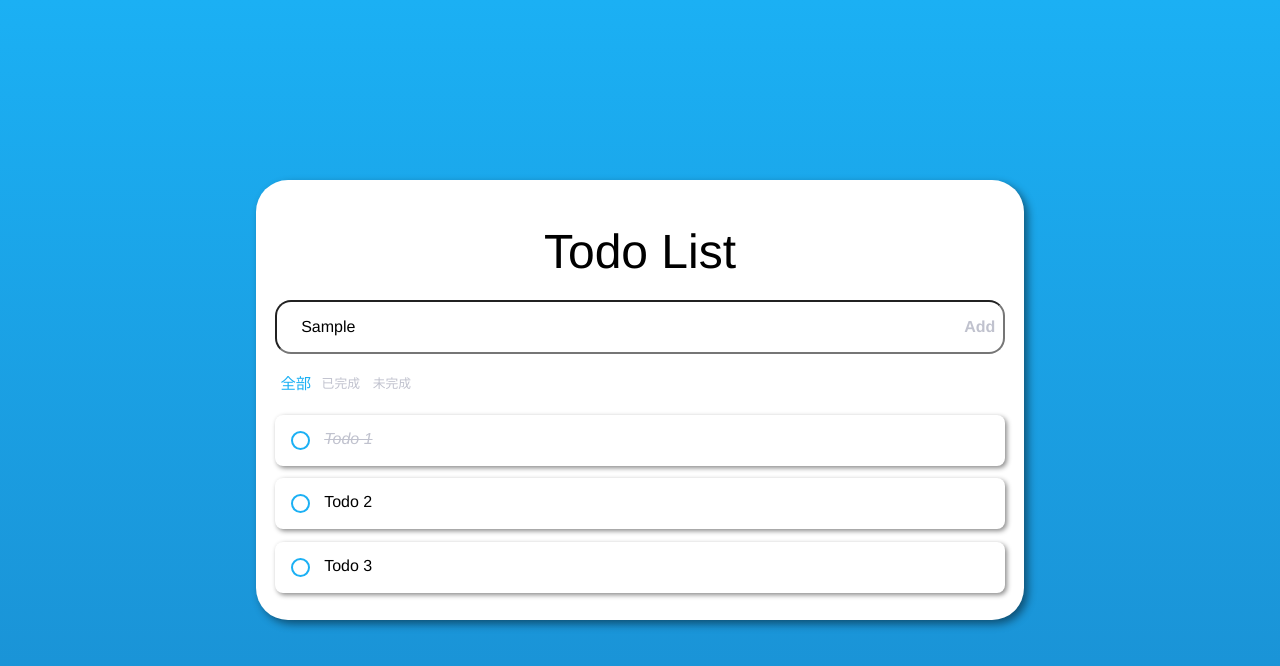
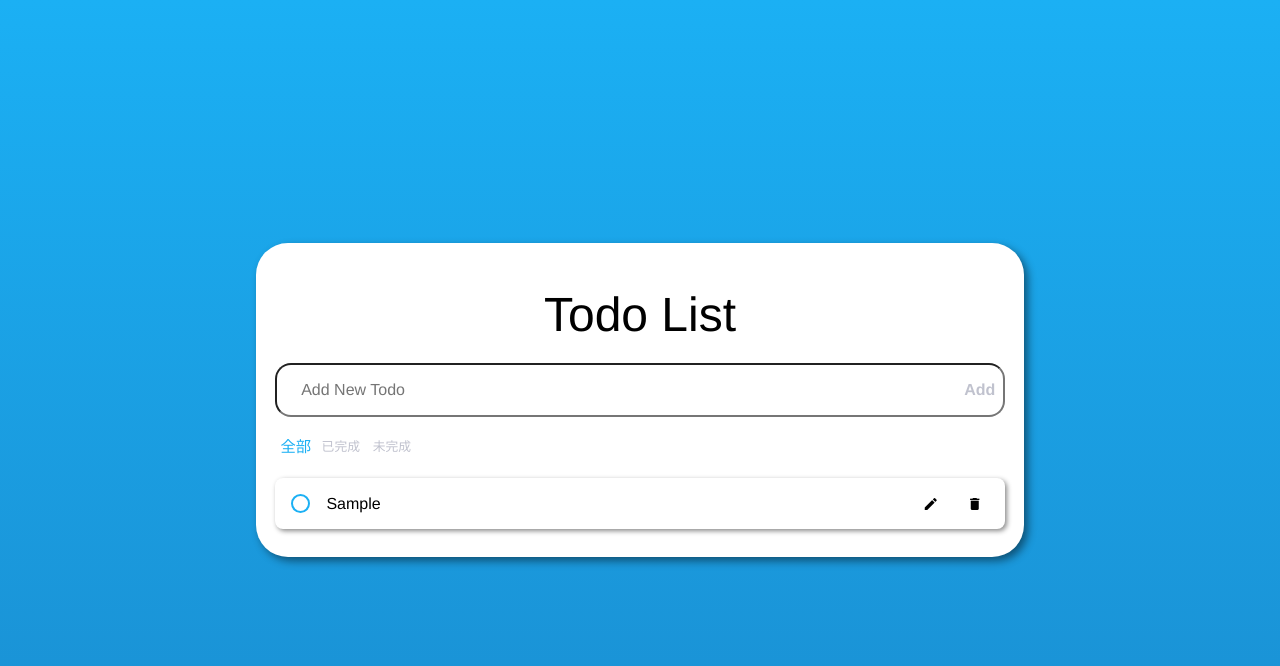
Before and after one commit to littlePlumule/pre-interview-program, a Vue app: page / in a window 1280 px wide. Both pictures are taken after typing "Sample" into the empty fields and a click on the button "Add". Shown: the top 666 px of the page. Built offline with nearby package versions, Linux system fonts and the light colour scheme.

Commit message:
feat: CRUD todoList

```diff
--- a/src/assets/scss/_variables.scss
+++ b/src/assets/scss/_variables.scss
@@ -1,5 +1,6 @@
 $primary-color: #1BB0F4;
 $secondary-color: #1A8ED1;
+$danger-color: #e23b3b;
 
 $gray-color: #c0c2ce;
 $black-color: #000;
--- a/src/assets/scss/main.scss
+++ b/src/assets/scss/main.scss
@@ -41,7 +41,7 @@ h1 {
 
   input {
     width: 100%;
-    padding: 1rem 1.5rem;
+    padding: 1rem 50px 1rem 1.5rem;
     border-radius: 1rem;
     font-size: 1rem;
     color: $black-color;
@@ -78,7 +78,7 @@ h1 {
 
   .filter {
     margin-right: .8rem;
-    transition: .8s;
+    transition: .5s;
     cursor: pointer;
 
     &.active {
@@ -99,31 +99,80 @@ h1 {
     padding: 1rem;
     border-radius: .5rem;
     color: $black-color;
-    position: relative;
     display: flex;
+    align-items: center;
+    gap: 1rem;
     box-shadow: 2px 2px .3rem #0007;
+    word-break: break-all;
     cursor: pointer;
 
     &.done {
       text-decoration: line-through;
       font-style: italic;
       color: $gray-color;
+
+      .todo-update,
+      .todo-delete {
+        color: $black-color;
+      }
+
+      .todo-update:hover {
+        color: $secondary-color;
+      }
+
+      .todo-delete:hover {
+        color: $danger-color;
+      }
     }
 
-    input {
-      margin-right: 1rem;
-      visibility: hidden;
+    input[type='checkbox'] {
+      width: 0;
+      height: 0;
+      display: none;
 
       &:checked + span.check-button::after {
         opacity: 1;
       }
     }
+
+    .todo-content {
+      flex-grow: 1;
+    }
+
+    input[type='text'] {
+      flex-grow: 1;
+      border: none;
+      outline: none;
+      border-bottom: 1px solid $black-color;
+    }
+
+    i {
+      font-size: 1rem;
+      vertical-align: middle;
+    }
+
+    .todo-update,
+    .todo-delete {
+      border: none;
+      background-color: transparent;
+      transition: .2s;
+      cursor: pointer;
+    }
+
+    .todo-update:hover {
+      color: $secondary-color;
+    }
+
+    .todo-delete:hover {
+      color: $danger-color;
+    }
   }
 }
 
+// checkbox 按鈕樣式
 .check-button {
-  position: absolute;
-  top: 1rem;
+  width: 1.2rem;
+  height: 1.2rem;
 
   &::before,
   &::after {
--- a/src/pages/todo/TheTodo.vue
+++ b/src/pages/todo/TheTodo.vue
@@ -2,31 +2,120 @@
   <div class="container">
     <h1>Todo List</h1>
     <div class="todo-add">
-      <input type="text" placeholder="Add New Todo" />
-      <button>Add</button>
+      <input
+        v-model="content"
+        type="text"
+        placeholder="Add New Todo"
+        @keyup.enter="addTodo"
+      />
+      <button @click="addTodo">Add</button>
     </div>
     <div class="filters">
-      <div class="filter active">全部</div>
-      <div class="filter">已完成</div>
-      <div class="filter">未完成</div>
+      <div
+        v-for="filter in filters"
+        :key="filter.value"
+        :class="['filter', { active: filterValue === filter.value }]"
+        @click="filterValue = filter.value"
+      >
+        {{ filter.label }}
+      </div>
     </div>
     <div class="todo-list">
-      <label class="todo-item done">
-        <input type="checkbox" />
-        Todo 1
+      <label
+        v-for="todoItem in filteredTodoList"
+        :key="todoItem.id"
+        :class="['todo-item', { done: todoItem.completed }]"
+      >
+        <input
+          type="checkbox"
+          :checked="todoItem.completed"
+          @click="toggleTodoCompleted($event, todoItem)"
+        />
         <span class="check-button"></span>
-      </label>
-      <label class="todo-item">
-        <input type="checkbox" />
-        Todo 2
-        <span class="check-button"></span> </label
-      ><label class="todo-item">
-        <input type="checkbox" />
-        Todo 3
-        <span class="check-button"></span>
+        <p v-if="isUpdate !== todoItem.id" class="todo-content">
+          {{ todoItem.content }}
+        </p>
+        <input
+          v-else
+          type="text"
+          :value="todoItem.content"
+          @input="contentUpdate = $event.target.value"
+          @blur="blurUpdate"
+          @keyup.enter="updateTodo(todoItem)"
+        />
+        <button class="todo-update" @click="updating(todoItem)">
+          <i class="material-icons">edit</i>
+        </button>
+        <button class="todo-delete" @click="deleteTodo(todoItem.id)">
+          <i class="material-icons">delete</i>
+        </button>
       </label>
     </div>
   </div>
 </template>
 
-<script setup></script>
+<script setup>
+import { ref, computed } from 'vue'
+
+const content = ref('')
+const todoList = ref([])
+const isUpdate = ref(null)
+const contentUpdate = ref('')
+
+function addTodo() {
+  if (content.value.trim() === '') return
+  const todo = {
+    id: todoList.value.length,
+    content: content.value,
+    completed: false,
+  }
+  todoList.value.push(todo)
+  content.value = ''
+}
+
+function deleteTodo(todoId) {
+  todoList.value = todoList.value.filter(todo => todo.id !== todoId)
+}
+
+function updating(todo) {
+  switch (isUpdate.value) {
+    case todo.id:
+      isUpdate.value = null
+      break
+    default:
+      isUpdate.value = todo.id
+  }
+}
+
+function updateTodo(todoItem) {
+  todoItem.content = contentUpdate.value
+  isUpdate.value = null
+  contentUpdate.value = null
+}
+
+function blurUpdate() {
+  isUpdate.value = null
+}
+
+function toggleTodoCompleted(event, todoItem) {
+  todoItem.completed = event.target.checked
+}
+
+const filterValue = ref('all')
+const filters = [
+  { label: '全部', value: 'all' },
+  { label: '已完成', value: 'completed' },
+  { label: '未完成', value: 'incomplete' },
+]
+
+const filteredTodoList = computed(() => {
+  switch (filterValue.value) {
+    case 'completed':
+      return todoList.value.filter(todo => todo.completed)
+    case 'incomplete':
+      return todoList.value.filter(todo => !todo.completed)
+    default:
+      return todoList.value
+  }
+})
+</script>
```
